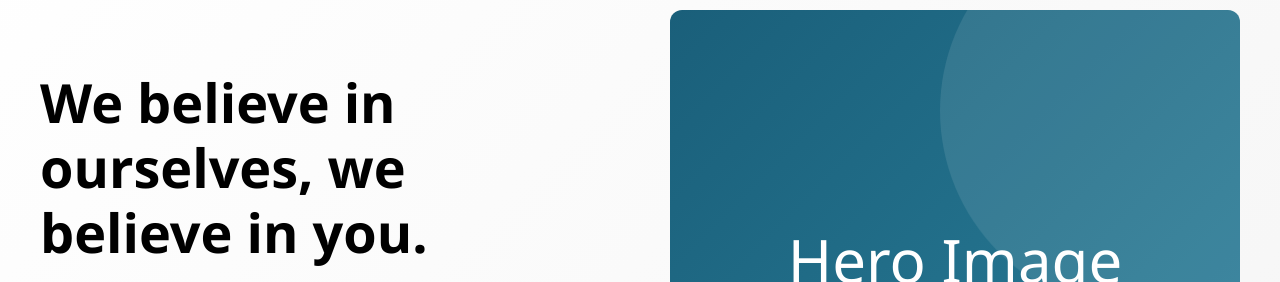
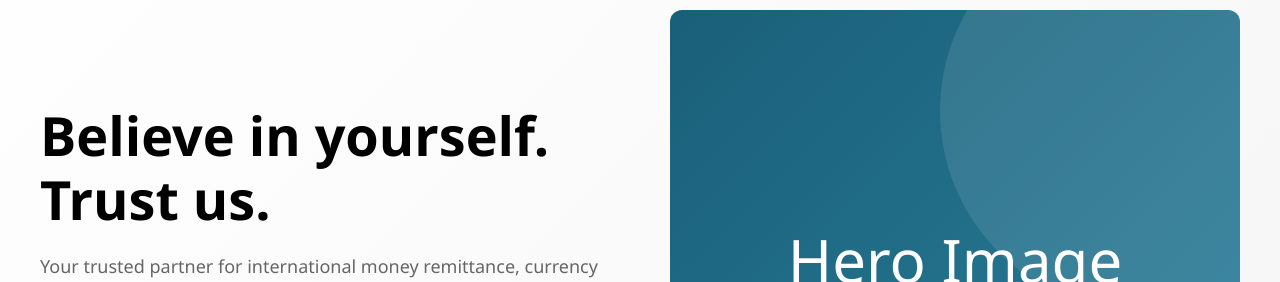
Before and after one commit to mqminvestors/mqm-ventures-website, a plain HTML site: page index.html in a window 1280 px wide. Shown: the part 210-492 px from the top of the page. Drawn offline with Linux system fonts and the light colour scheme.

Commit message:
Update index.html

```diff
--- a/index.html
+++ b/index.html
@@ -625,7 +625,7 @@
     <section class="hero" id="home">
         <div class="hero-content">
             <div class="hero-text">
-                <h1>We believe in ourselves, we believe in you.</h1>
+                <h1>Believe in yourself. Trust us.</h1>
                 <p>Your trusted partner for international money remittance, currency exchange, financial consultancy, and loans. Growing your wealth globally, one transaction at a time.</p>
                 <div class="hero-buttons">
                     <button class="btn btn-primary">Explore Services</button>
```
